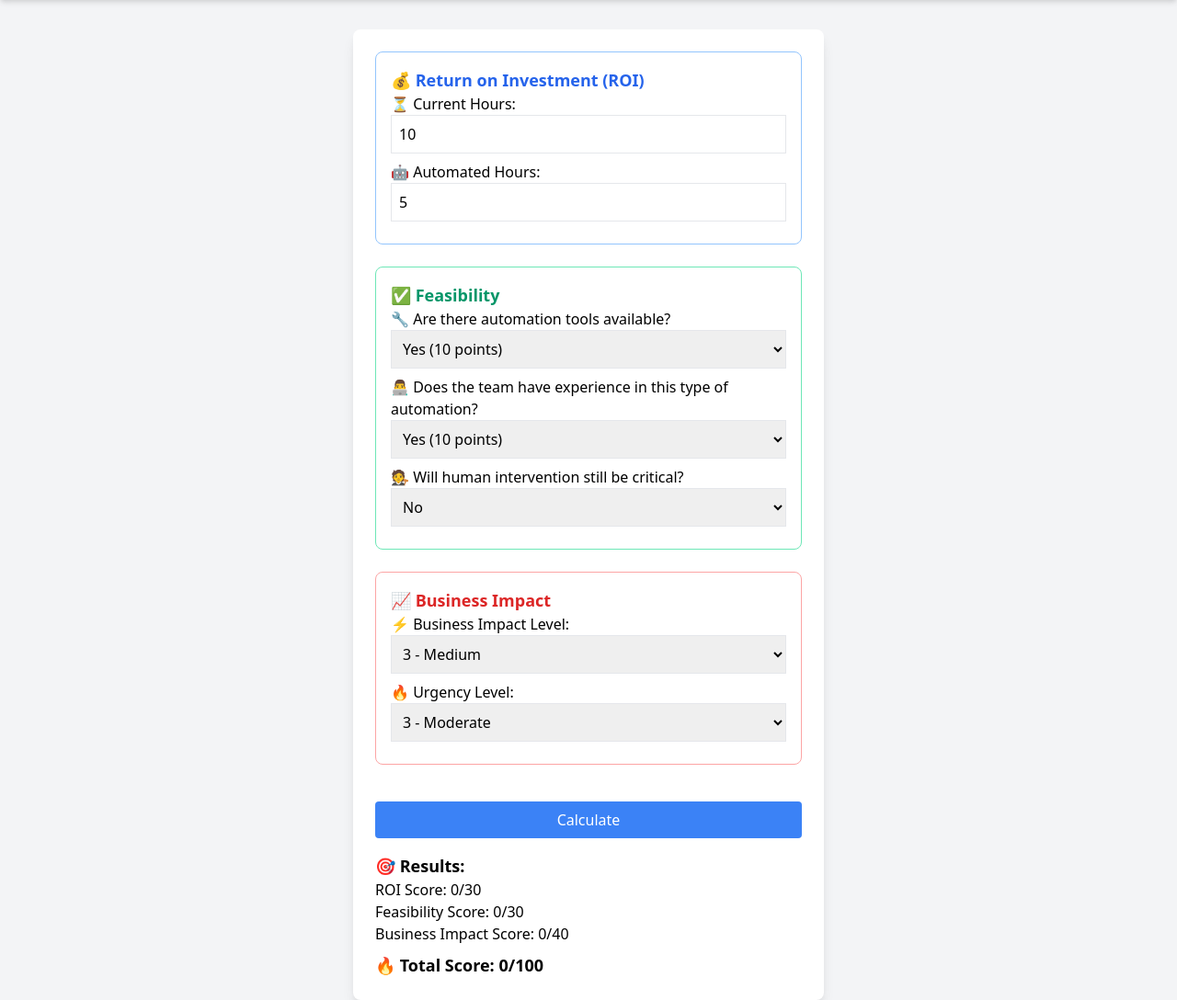
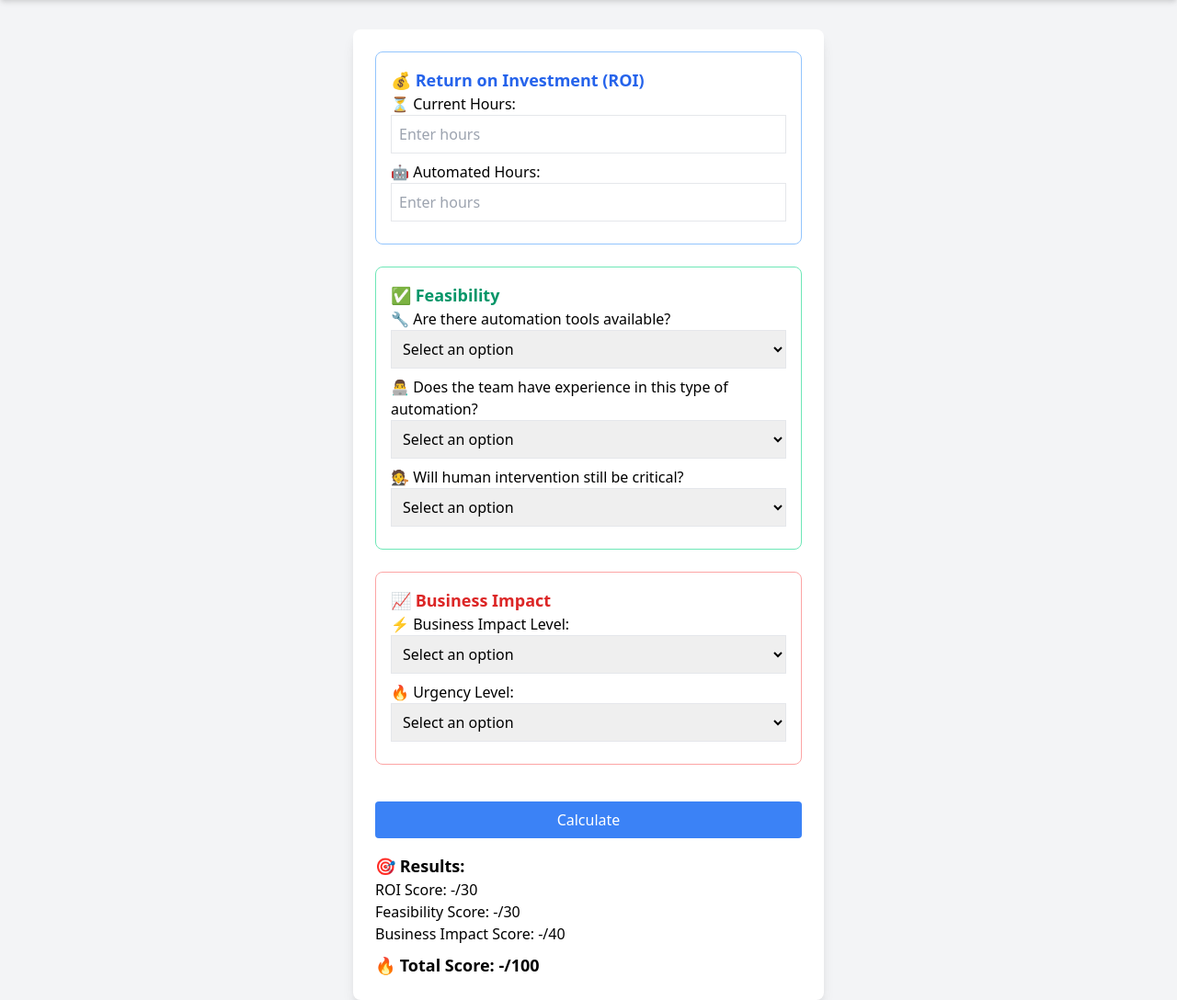
Before and after one commit to ELOPPACS/task-prioritization, a Flask app: page / in a window 1280 px wide. Shown: the part 120-1208 px from the top of the page at 92% size. Run offline with Flask 3, Linux system fonts and the light colour scheme.

Commit message:
Updated UI with better explanations

```diff
--- a/templates/index.html
+++ b/templates/index.html
@@ -21,10 +21,10 @@
         <div class="mb-6 p-4 border border-blue-300 rounded-lg">
             <h3 class="text-lg font-semibold text-blue-600">💰 Return on Investment (ROI)</h3>
             <label>⏳ Current Hours:</label>
-            <input type="number" id="hours_current" class="border p-2 w-full mb-2" value="10">
+            <input type="number" id="hours_current" class="border p-2 w-full mb-2" placeholder="Enter hours">
 
             <label>🤖 Automated Hours:</label>
-            <input type="number" id="hours_automated" class="border p-2 w-full mb-2" value="5">
+            <input type="number" id="hours_automated" class="border p-2 w-full mb-2" placeholder="Enter hours">
         </div>
 
         <!-- Feasibility Section -->
@@ -33,20 +33,23 @@
 
             <label>🔧 Are there automation tools available?</label>
             <select id="tools" class="border p-2 w-full mb-2">
-                <option value="10">Yes (10 points)</option>
-                <option value="5">Partially (5 points)</option>
-                <option value="0">No (0 points)</option>
+                <option value="" disabled selected>Select an option</option>
+                <option value="10">Yes</option>
+                <option value="5">Partially</option>
+                <option value="0">No </option>
             </select>
 
             <label>👨‍💻 Does the team have experience in this type of automation?</label>
             <select id="experience" class="border p-2 w-full mb-2">
-                <option value="10">Yes (10 points)</option>
-                <option value="5">Partially (5 points)</option>
-                <option value="0">No (0 points)</option>
+                <option value="" disabled selected>Select an option</option>
+                <option value="10">Yes</option>
+                <option value="5">Partially</option>
+                <option value="0">No</option>
             </select>
 
             <label>🧑‍⚖️ Will human intervention still be critical?</label>
             <select id="human_intervention" class="border p-2 w-full mb-2">
+                <option value="" disabled selected>Select an option</option>
                 <option value="10">No</option>
                 <option value="5">Yes, but reducible</option>
                 <option value="0">Yes, essential</option>
@@ -59,18 +62,20 @@
 
             <label>⚡ Business Impact Level:</label>
             <select id="impact" class="border p-2 w-full mb-2">
+                <option value="" disabled selected>Select an option</option>
                 <option value="1">1 - Very Low</option>
                 <option value="2">2 - Low</option>
-                <option value="3" selected>3 - Medium</option>
+                <option value="3">3 - Medium</option>
                 <option value="4">4 - High</option>
                 <option value="5">5 - Critical</option>
             </select>
 
             <label>🔥 Urgency Level:</label>
             <select id="urgency" class="border p-2 w-full mb-2">
+                <option value="" disabled selected>Select an option</option>
                 <option value="1">1 - No urgency</option>
                 <option value="2">2 - Low</option>
-                <option value="3" selected>3 - Moderate</option>
+                <option value="3">3 - Moderate</option>
                 <option value="4">4 - High</option>
                 <option value="5">5 - Critical</option>
             </select>
@@ -79,22 +84,36 @@
         <button onclick="calculateScore()" class="bg-blue-500 text-white p-2 w-full mt-4 rounded">Calculate</button>
 
         <h3 class="text-lg font-bold mt-4">🎯 Results:</h3>
-        <p>ROI Score: <span id="roi_score">0</span>/30</p>
-        <p>Feasibility Score: <span id="feasibility_score">0</span>/30</p>
-        <p>Business Impact Score: <span id="business_impact_score">0</span>/40</p>
-        <h3 class="text-lg font-bold mt-2">🔥 Total Score: <span id="total_score">0</span>/100</h3>
+        <p>ROI Score: <span id="roi_score">-</span>/30</p>
+        <p>Feasibility Score: <span id="feasibility_score">-</span>/30</p>
+        <p>Business Impact Score: <span id="business_impact_score">-</span>/40</p>
+        <h3 class="text-lg font-bold mt-2">🔥 Total Score: <span id="total_score">-</span>/100</h3>
     </div>
 
     <script>
         function calculateScore() {
+            const hours_current = document.getElementById("hours_current").value;
+            const hours_automated = document.getElementById("hours_automated").value;
+            const tools = document.getElementById("tools").value;
+            const experience = document.getElementById("experience").value;
+            const human_intervention = document.getElementById("human_intervention").value;
+            const impact = document.getElementById("impact").value;
+            const urgency = document.getElementById("urgency").value;
+
+            // Ensure all fields are filled before calculating
+            if (!hours_current || !hours_automated || !tools || !experience || !human_intervention || !impact || !urgency) {
+                alert("⚠️ Please complete all fields before calculating!");
+                return;
+            }
+
             const data = {
-                hours_current: document.getElementById("hours_current").value,
-                hours_automated: document.getElementById("hours_automated").value,
-                tools: document.getElementById("tools").value,
-                experience: document.getElementById("experience").value,
-                human_intervention: document.getElementById("human_intervention").value,
-                impact: document.getElementById("impact").value,
-                urgency: document.getElementById("urgency").value
+                hours_current,
+                hours_automated,
+                tools,
+                experience,
+                human_intervention,
+                impact,
+                urgency
             };
 
             fetch("/calculate", {
```
